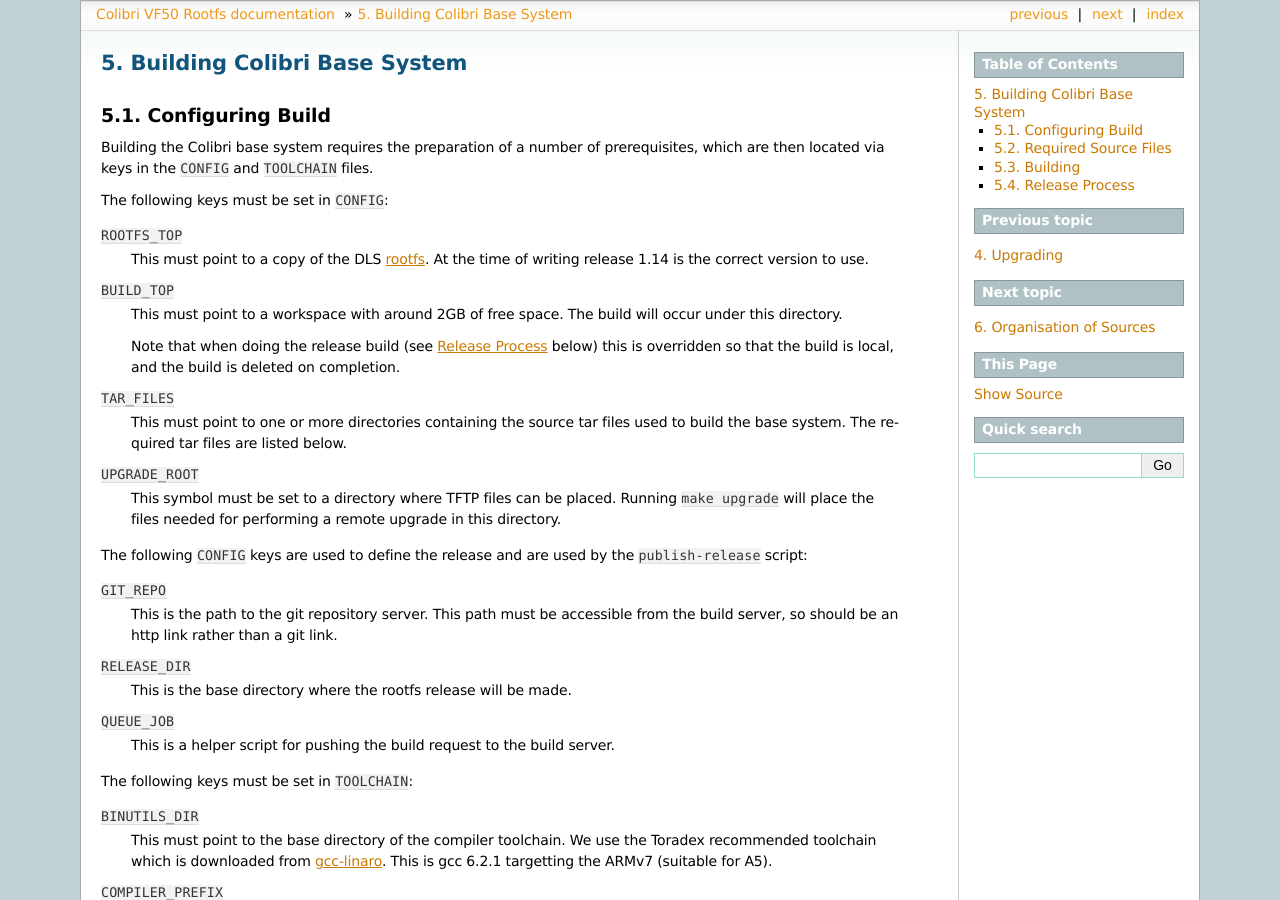
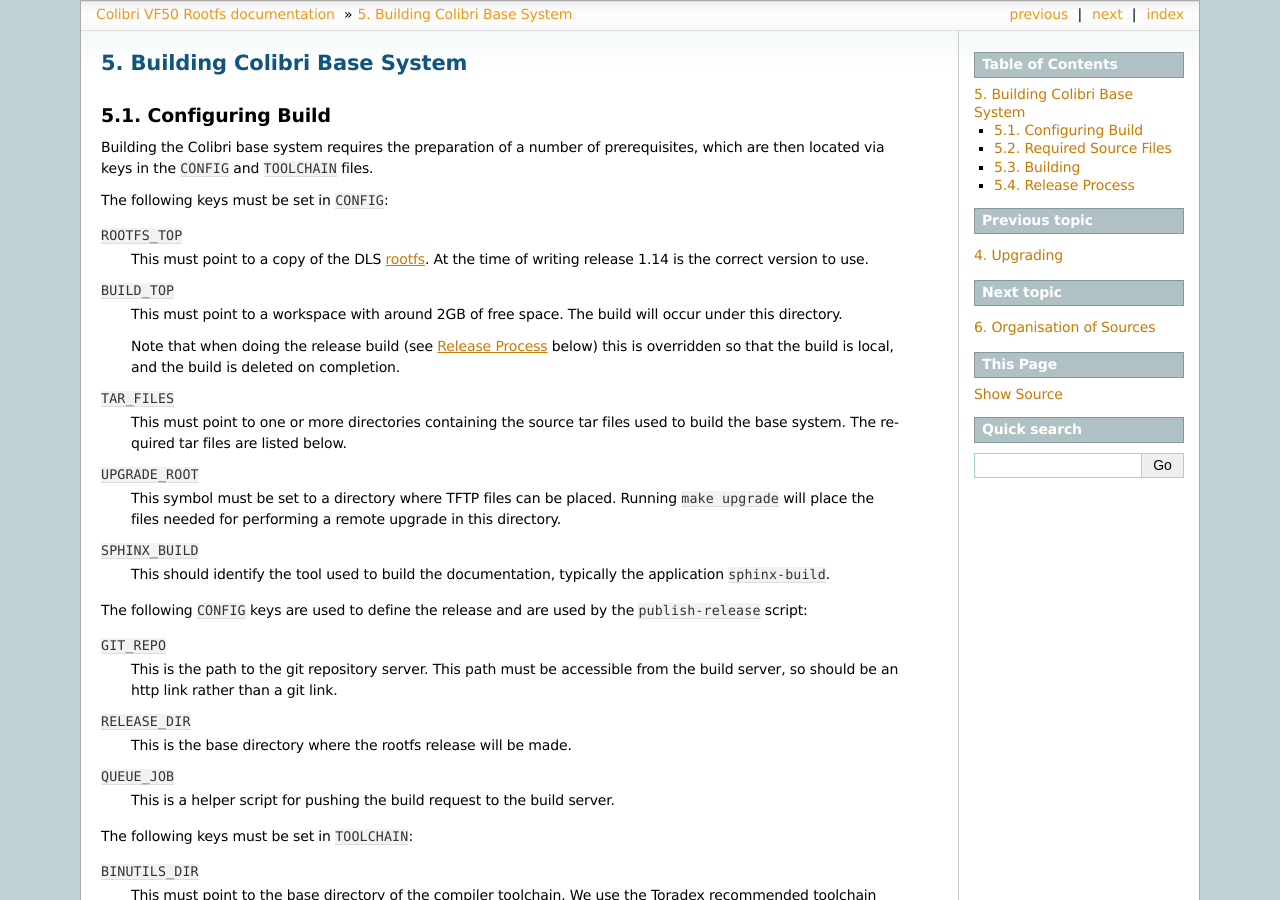
Before and after one commit to dls-controls/colibri-vf50, a Sphinx documentation site: the page built from docs/building.rst, in a window 1280 px wide and 900 px high. Built offline with Sphinx 7.4.7, drawn with Linux system fonts in a browser that asks for light colours.

Commit message:
Need explicit path to sphinx-build for automated release

```diff
--- a/docs/building.rst
+++ b/docs/building.rst
@@ -34,6 +34,10 @@
     This symbol must be set to a directory where TFTP files can be placed.
     Running ``make upgrade`` will place the files needed for performing a remote
     upgrade in this directory.
+
+``SPHINX_BUILD``
+    This should identify the tool used to build the documentation, typically the
+    application ``sphinx-build``.
 
 The following ``CONFIG`` keys are used to define the release and are used by the
 ``publish-release`` script:
```
Also changed, not shown: 2 other files.
